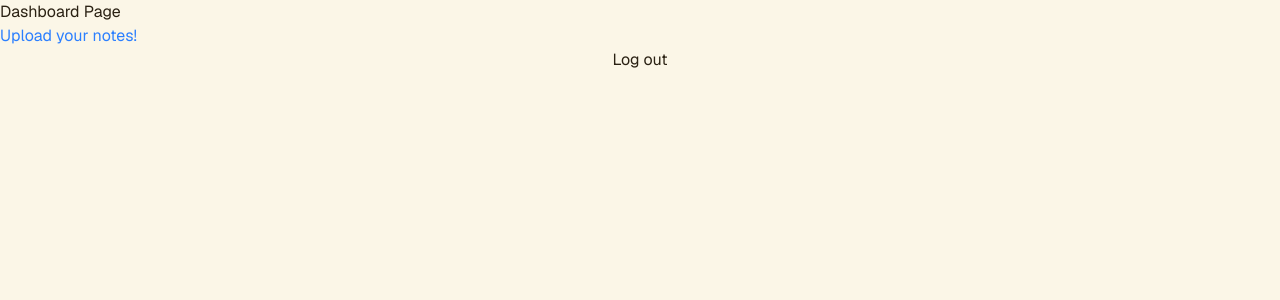
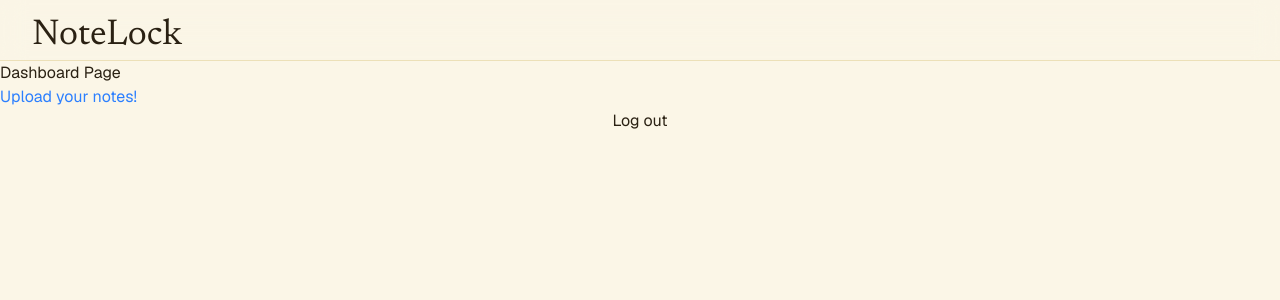
Before and after one commit to zaru-noodles/notelock, a Next.js app: page /dashboard in a window 1280 px wide. Shown: the top 300 px of the page. Built offline with nearby package versions, Linux system fonts and the light colour scheme.

Commit message:
added navbar to protected pages

```diff
--- a/app/(protected)/layout.tsx
+++ b/app/(protected)/layout.tsx
@@ -1,7 +1,14 @@
+import Navbar from "../components/notes/Navbar";
+
 export default function ProtectedLayout({
   children,
 }: Readonly<{
   children: React.ReactNode;
 }>) {
-  return <>{children}</>;
+  return (
+    <>
+      <Navbar />
+      {children}
+    </>
+  );
 }
--- /dev/null
+++ b/app/components/notes/Navbar.tsx
@@ -0,0 +1,7 @@
+export default function Navbar() {
+  return (
+    <nav className="sticky top-0 z-10 flex items-center gap-5.5 px-8 pt-4 pb-1 border-b border-paper-3 bg-paper-1/80 backdrop-blur-md">
+      <h1 className="text-4xl">NoteLock</h1>
+    </nav>
+  );
+}
```
